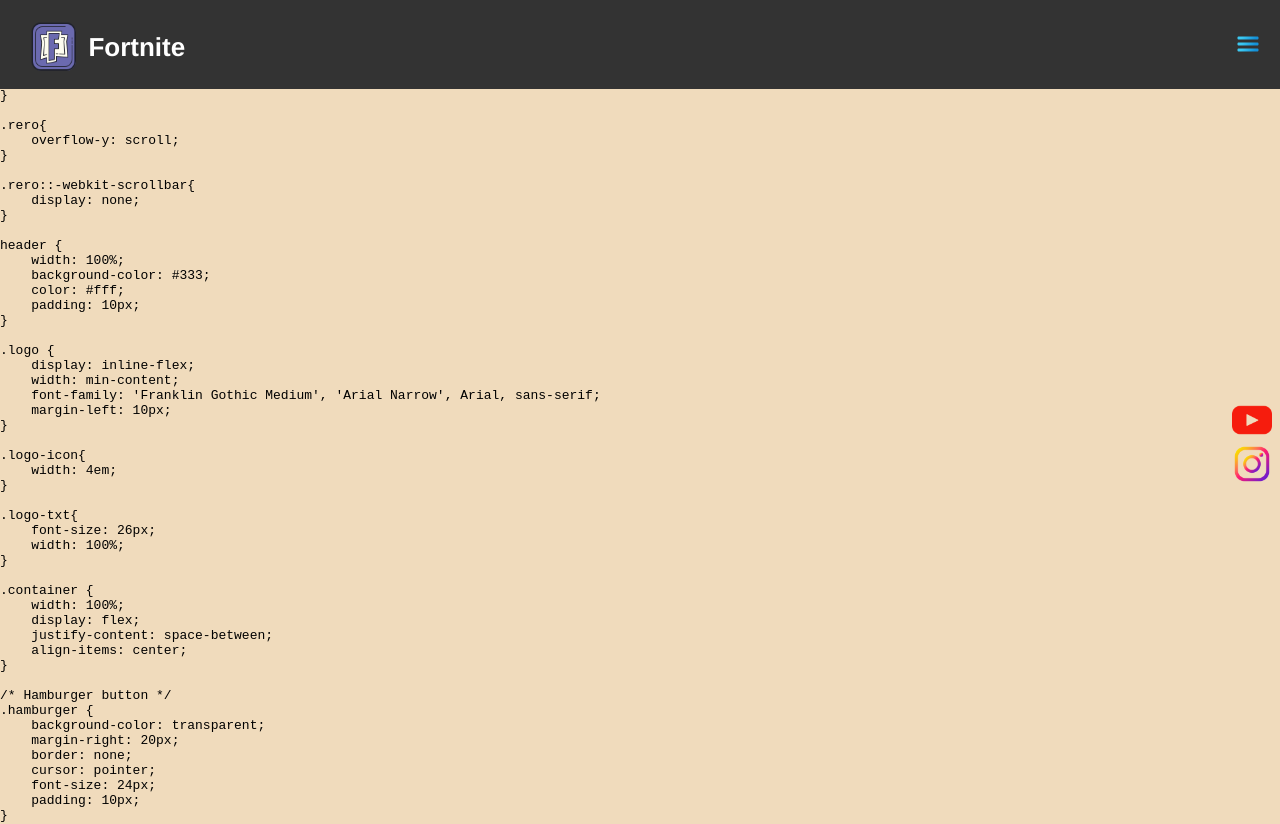
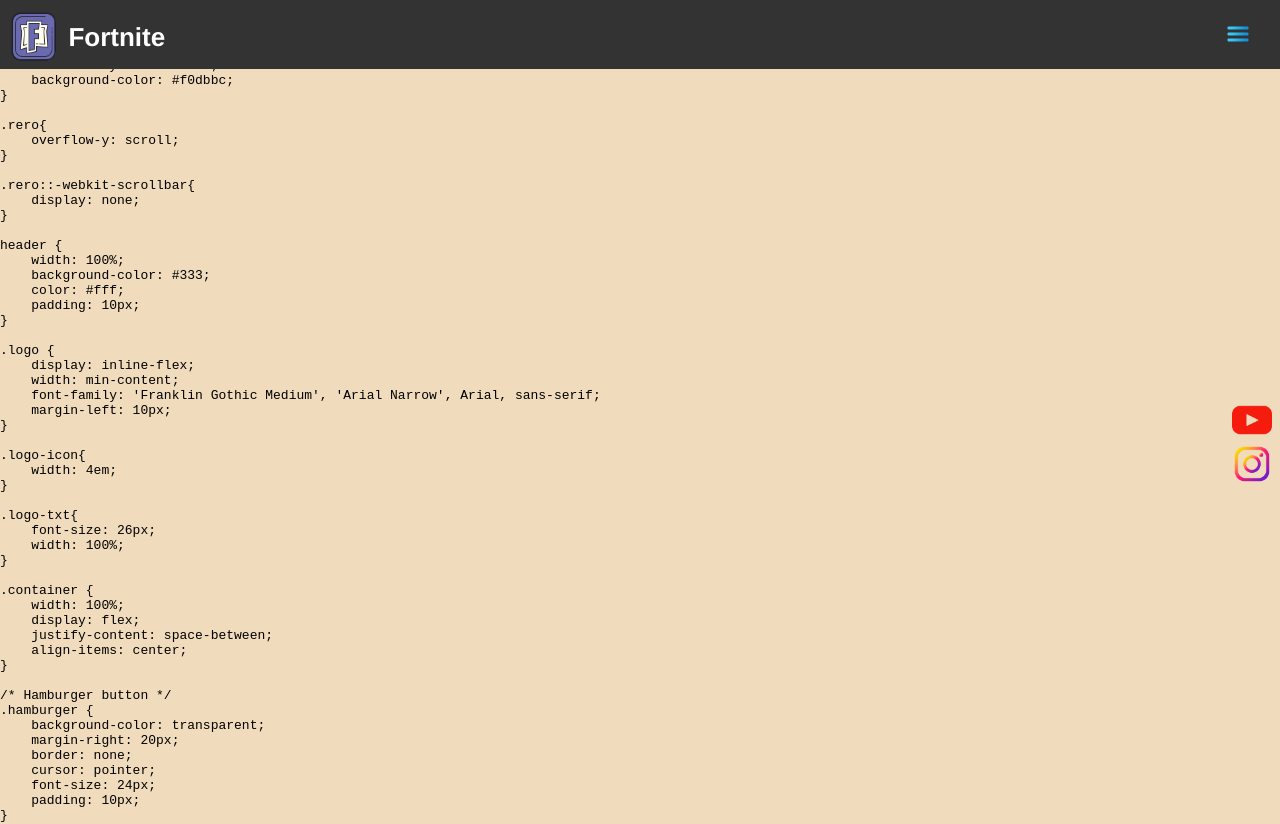
Before and after one commit to ItsKai14/SY-BBA-CA-SPPU-Project, a plain HTML site: page index.html in a window 1280 px wide. Shown: the top 824 px of the page. Drawn offline with Linux system fonts and the light colour scheme.

Commit message:
Updating Default Page

```diff
--- a/style.css
+++ b/style.css
@@ -26,14 +26,12 @@ header {
     position: fixed;
     background-color: #333;
     color: #fff;
-    padding: 10px;
 }
 
 .logo {
     display: inline-flex;
     width: min-content;
     font-family: 'Franklin Gothic Medium', 'Arial Narrow', Arial, sans-serif;
-    margin-left: 10px;
 }
 
 .logo-icon{
@@ -48,6 +46,7 @@ header {
 .container {
     width: 100%;
     display: flex;
+    padding-bottom: 40%;
     justify-content: space-between;
     align-items: center;
 }
```
Also changed, not shown: index.html (+2 -1 lines).
